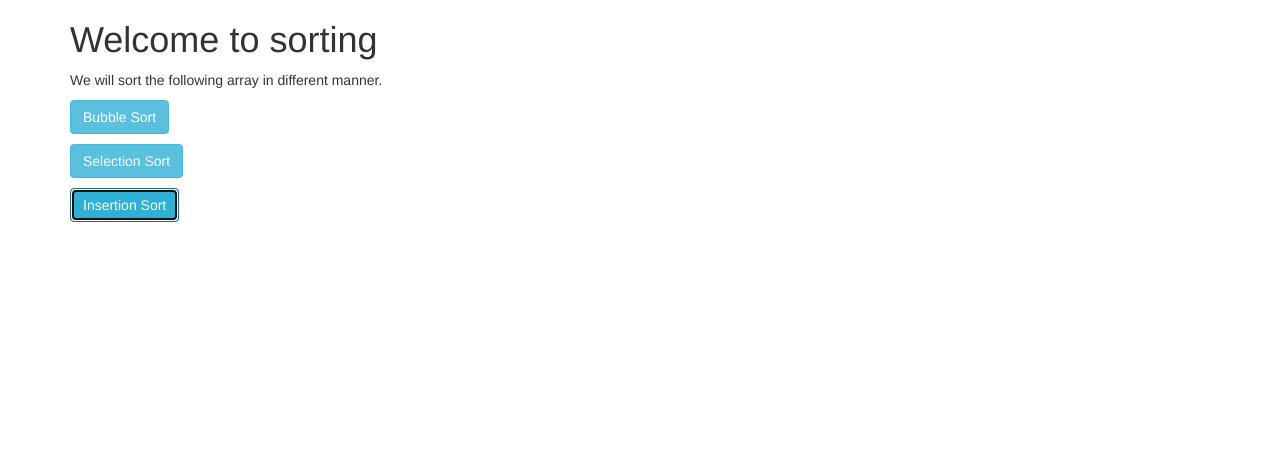
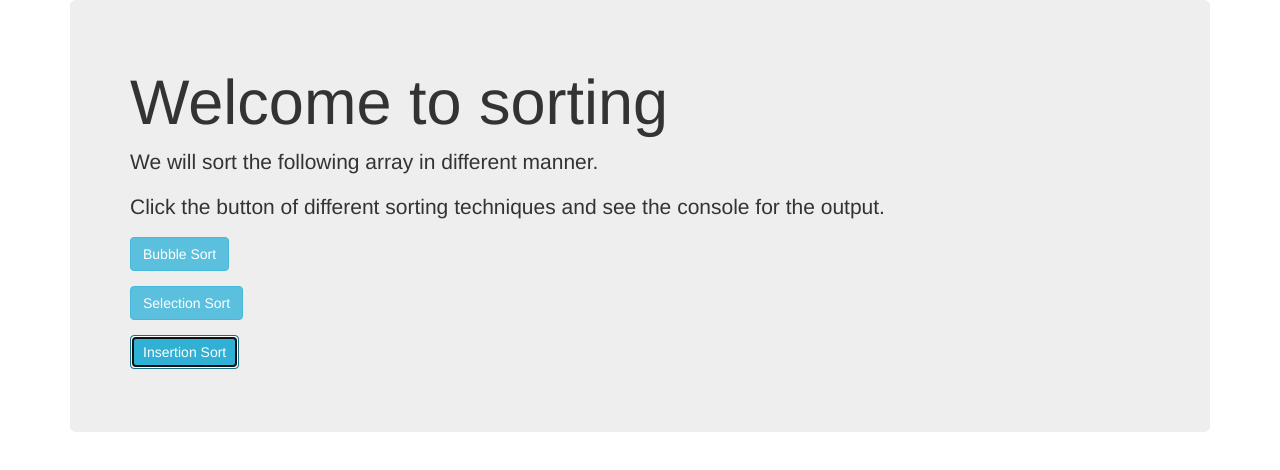
Before and after one commit to mujib2953/SearchingNsorting, a plain HTML site: page index.html in a window 1280 px wide. Both pictures are taken after a click on the button "Insertion Sort". Drawn offline with Linux system fonts and the light colour scheme.

Commit message:
updated Insertion sort WIP....

```diff
--- a/custom/js/common.js
+++ b/custom/js/common.js
@@ -2,7 +2,7 @@
 * @Author: mujibur
 * @Date:   2017-06-07 15:45:02
 * @Last Modified by:   mujibur
-* @Last Modified time: 2017-06-07 17:07:01
+* @Last Modified time: 2017-06-07 17:27:47
 */
 
 'use strict';
@@ -21,7 +21,7 @@
 
 		$( '#bubbleBtn' ).off( 'click' ).on( 'click', sortByBubbleSort.bind( oScope ) );
 		$( '#selectionBtn' ).off( 'click' ).on( 'click', sortBySelectionSort.bind( oScope ) );
-		$( '#selectionBtn' ).off( 'click' ).on( 'click', sortByInsertionSort.bind( oScope ) );
+		$( '#InsertionBtn' ).off( 'click' ).on( 'click', sortByInsertionSort.bind( oScope ) );
 
 	};
 	oScope.addDashed = function() {
--- a/custom/js/insertionSort.js
+++ b/custom/js/insertionSort.js
@@ -2,7 +2,22 @@
 * @Author: mujibur
 * @Date:   2017-06-07 17:07:27
 * @Last Modified by:   mujibur
-* @Last Modified time: 2017-06-07 17:07:27
+* @Last Modified time: 2017-06-07 17:27:28
 */
 
 'use strict';
+function sortByInsertionSort(argument) {
+	this.addDashed();
+	console.log( '--- Insertion Sort Started ---' );
+
+	// ---- reseting array
+	this.resetArray();
+	this.calculateEstimate( true );
+
+
+
+	this.calculateEstimate( false );
+	console.log( this.arrayToSort );
+	console.log( '--- Insertion Sort Ended ---' );
+	this.addDashed();
+};
--- a/index.html
+++ b/index.html
@@ -17,8 +17,10 @@
     <body>
 
     	<div class="container">
+            <div class="jumbotron">
                 <h1>Welcome to sorting</h1>
                 <p>We will sort the following array in different manner.</p>
+                <p>Click the button of different sorting techniques and see the console for the output.</p>
                 <button type="button" class="btn btn-info" id="bubbleBtn">Bubble Sort</button>
                 <p class="bubble-output"></p>
 
@@ -28,5 +30,6 @@
                 <button type="button" class="btn btn-info" id="InsertionBtn">Insertion Sort</button>
                 <p class="insertion-output"></p>
             </div>
+    	</div>
     </body>
 </html>
```
Lines whose indentation alone changed are shown as unchanged.
